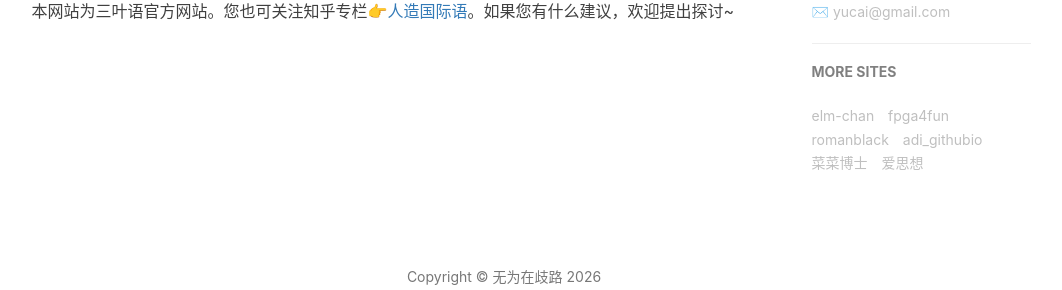
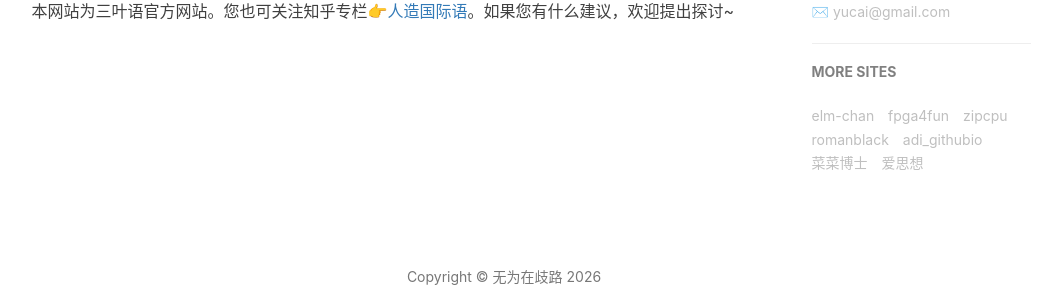
Before and after one commit to imliyucai/imliyucai.github.io, a Jekyll site: the page built from 3-about.html, in a window 1280 px wide. Shown: the part 929-1219 px from the top of the page, without its empty margins (136-1198 px from the left). Built offline with Jekyll 4.4.1, drawn with Linux system fonts in a browser that asks for light colours; nearby versions of some CDN libraries; comment, search, counter and statistics services are not loaded; grey boxes are pictures that could not be loaded.

Commit message:
Update _config.yml
add link to zipcpu.com

```diff
--- a/_config.yml
+++ b/_config.yml
@@ -107,6 +107,10 @@ friends: [
         href: "https://www.fpga4fun.com/"
     },
     {
+        title: "zipcpu",
+        href: "https://www.zipcpu.com/"
+    },
+    {
         title: "romanblack",
         href: "https://www.romanblack.com/"
     },
```
